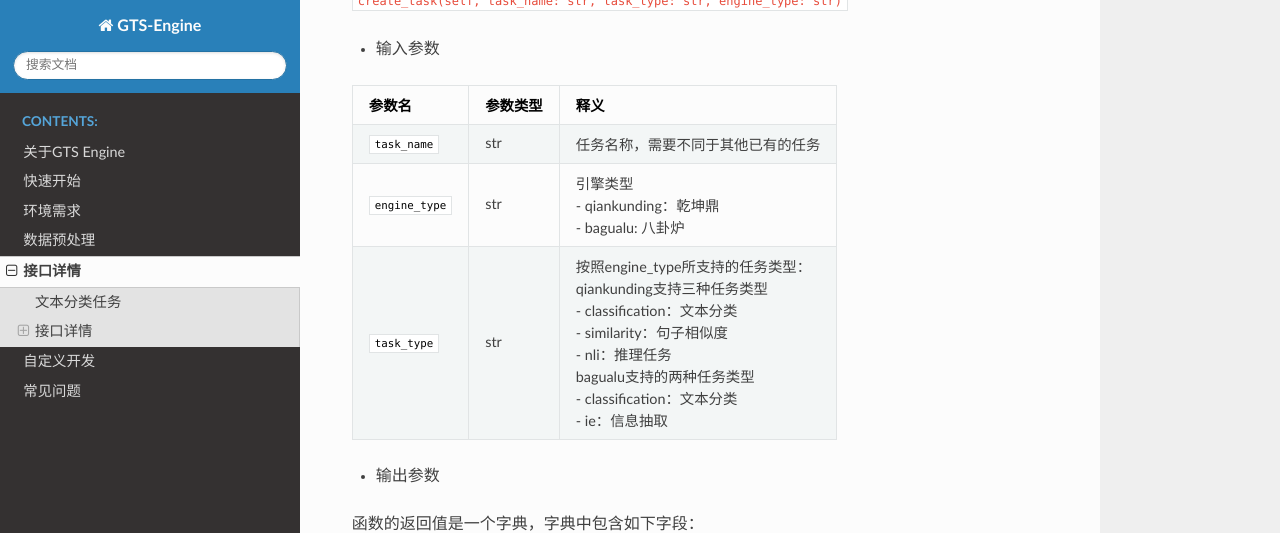
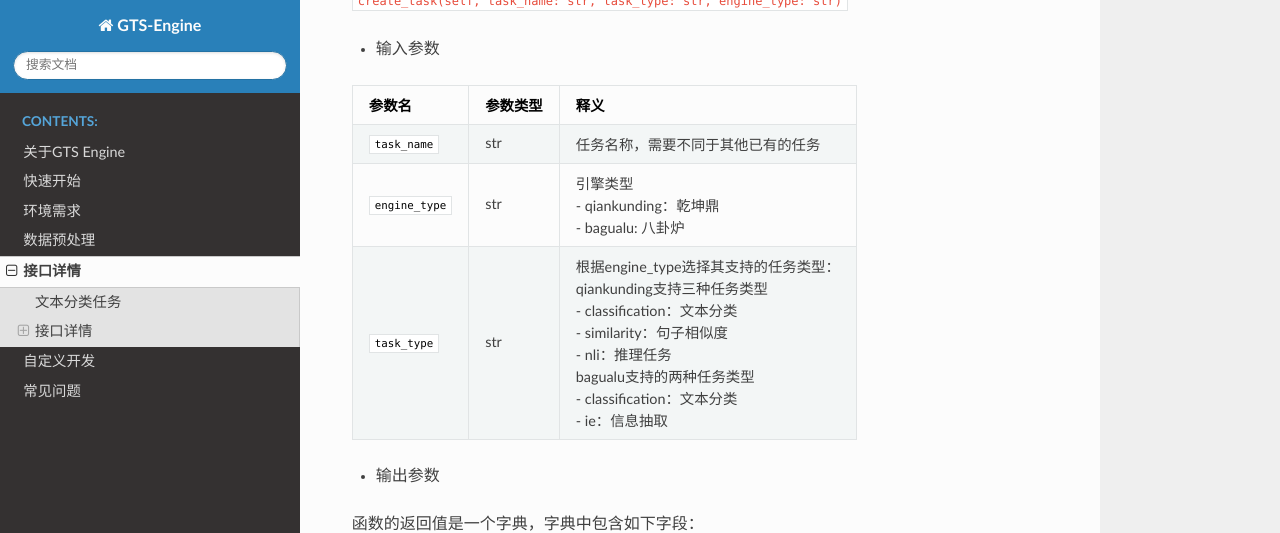
Before and after one commit to IDEA-CCNL/GTS-Engine-Doc, a Sphinx documentation site: the page built from source/docs/interface_detail.md, in a window 1280 px wide and 900 px high, scrolled down 423 px. Shown: the top 533 px of the window. Built offline with Sphinx 7.4.7 and the Read the Docs theme 2.0.0, drawn with Linux system fonts in a browser that asks for light colours.

Commit message:
修改入参接口说明：根据引擎类型选择task type

```diff
--- a/source/docs/interface_detail.md
+++ b/source/docs/interface_detail.md
@@ -17,7 +17,7 @@
 | ---- | ---- | ---- |
 | `task_name` | str | 任务名称，需要不同于其他已有的任务 |
 | `engine_type` | str | 引擎类型<br> - qiankunding：乾坤鼎 <br> - bagualu: 八卦炉  |
-| `task_type` | str | 按照engine_type所支持的任务类型：<br>qiankunding支持三种任务类型 <br>- classification：文本分类 <br> - similarity：句子相似度 <br> - nli：推理任务 <br> bagualu支持的两种任务类型 <br>- classification：文本分类 <br> - ie：信息抽取 |
+| `task_type` | str | 根据engine_type选择其支持的任务类型：<br>qiankunding支持三种任务类型 <br>- classification：文本分类 <br> - similarity：句子相似度 <br> - nli：推理任务 <br> bagualu支持的两种任务类型 <br>- classification：文本分类 <br> - ie：信息抽取 |
 
 
 * 输出参数
```
